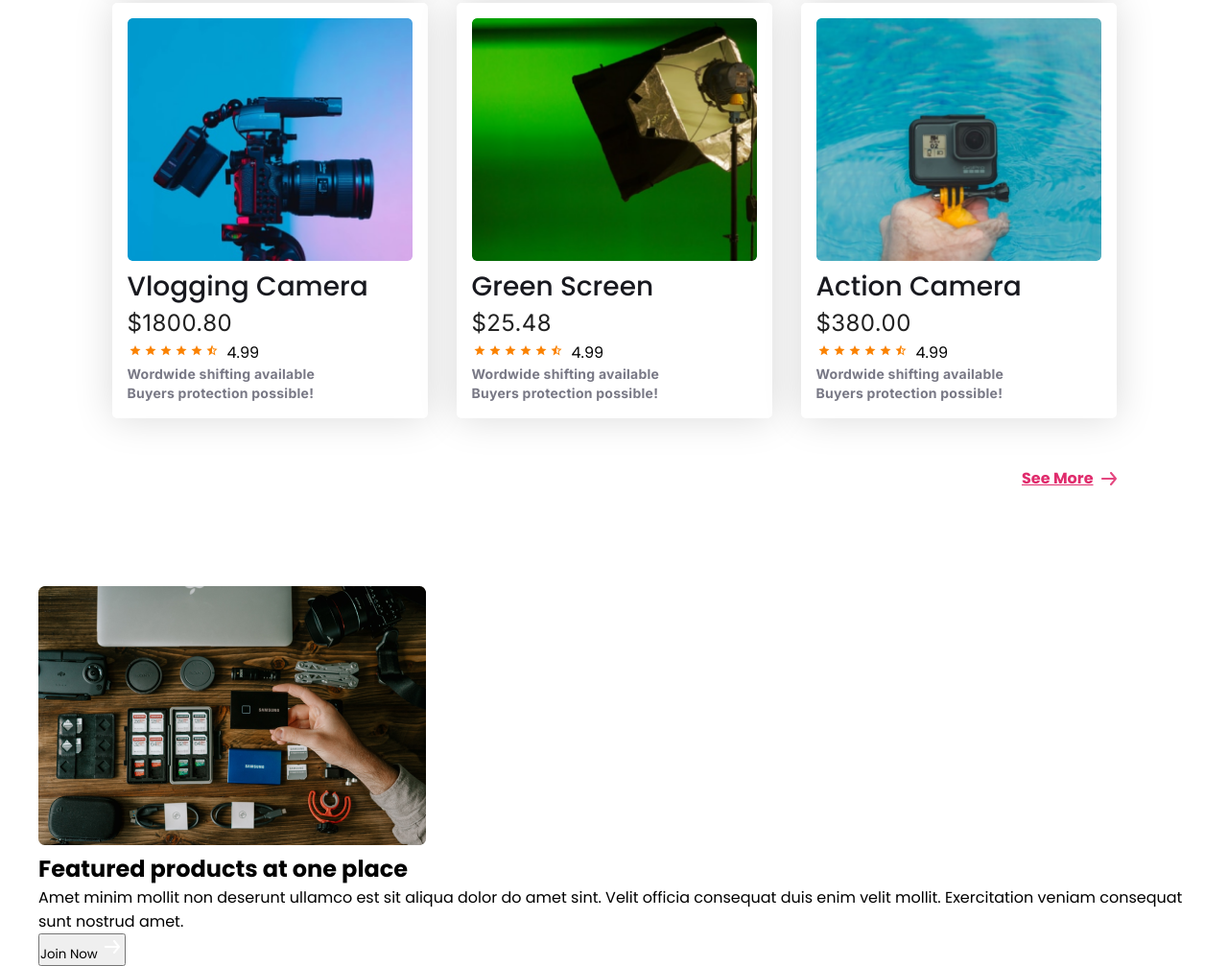
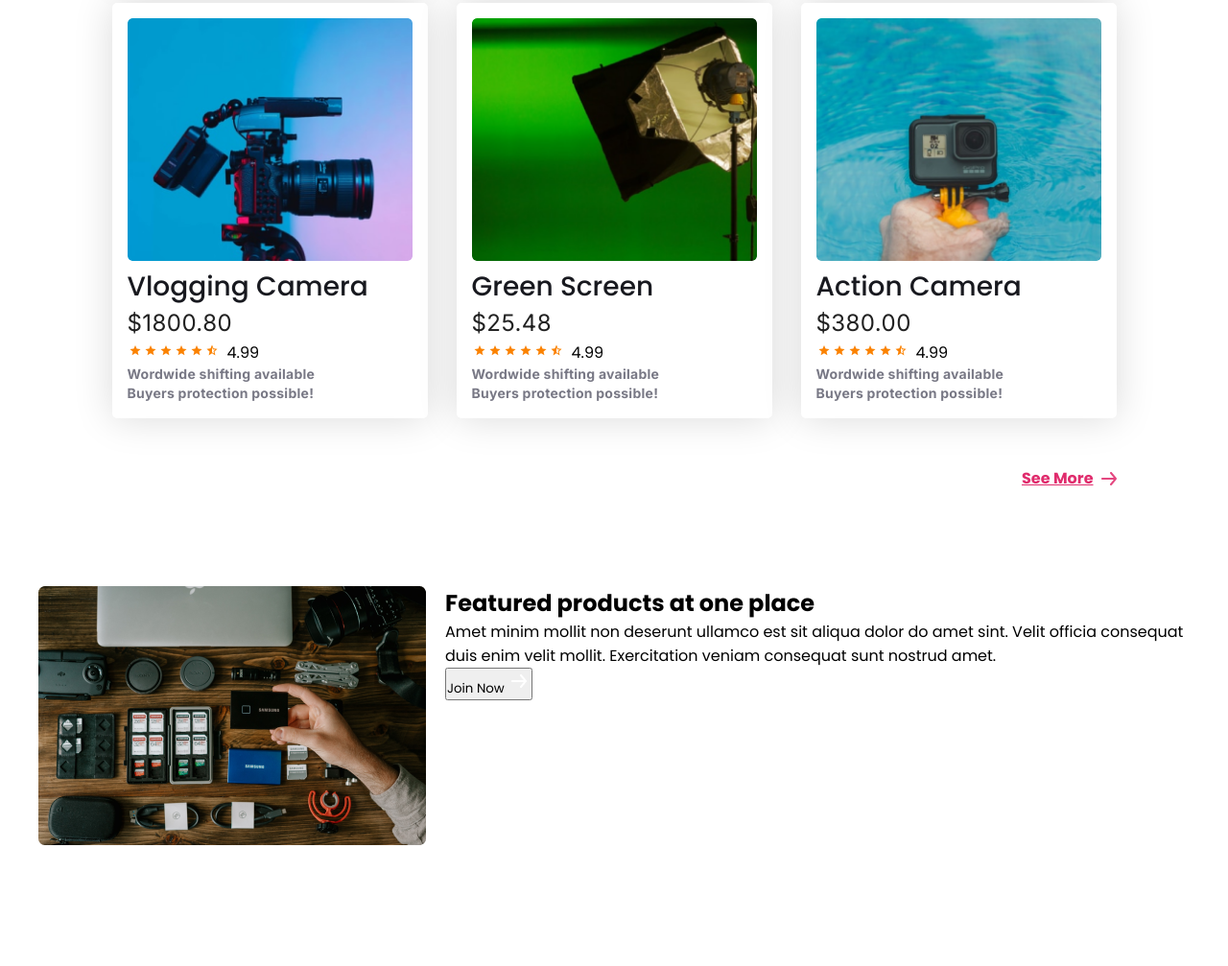
Before and after one commit to asif-daffodil/ranisha-day-6-mar8, a plain HTML site: page index.html in a window 1280 px wide. Shown: the part 1908-2915 px from the top of the page at 96% size. After the commit the page ends 2796 px from the top, so only its background shows below. Drawn offline with Linux system fonts and the light colour scheme.

Commit message:
Add flex display and gap to featured products section

```diff
--- a/css/style.css
+++ b/css/style.css
@@ -216,7 +216,8 @@ header > ul > li > a {
 }
 
 .featured-products {
-
+    display: flex;
+    gap: 20px;
 
 }
 
```
